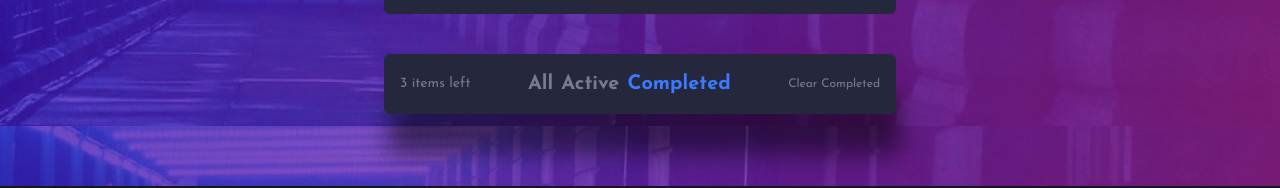
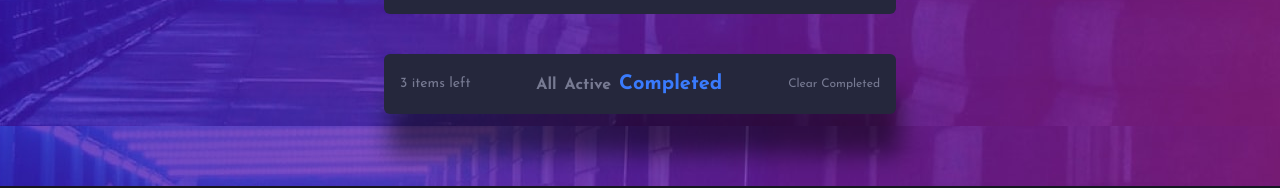
Before and after one commit to audeypx/nuxt-todo-app, a Nuxt app: page / in a window 1280 px wide. Shown: the part 174-362 px from the top of the page. Built offline with nearby package versions, Linux system fonts and the light colour scheme.

Commit message:
changed font size

```diff
--- a/components/App.vue
+++ b/components/App.vue
@@ -40,8 +40,8 @@
           >
             <p class="items-left text-sm" data-items-left="">3 items left</p>
             <div class="all-active-completed">
-              <button class="btn font-bold text-xl pr-2" data-btn-all="">All</button>
-              <button class="btn font-bold text-xl pr-2" data-btn-active="">Active</button>
+              <button class="btn font-bold text-base pr-2" data-btn-all="">All</button>
+              <button class="btn font-bold text-base pr-2" data-btn-active="">Active</button>
               <button class="btn active font-bold text-xl text-dark-activebuttonanchor" data-btn-completed="">
                 Completed
               </button>
```
